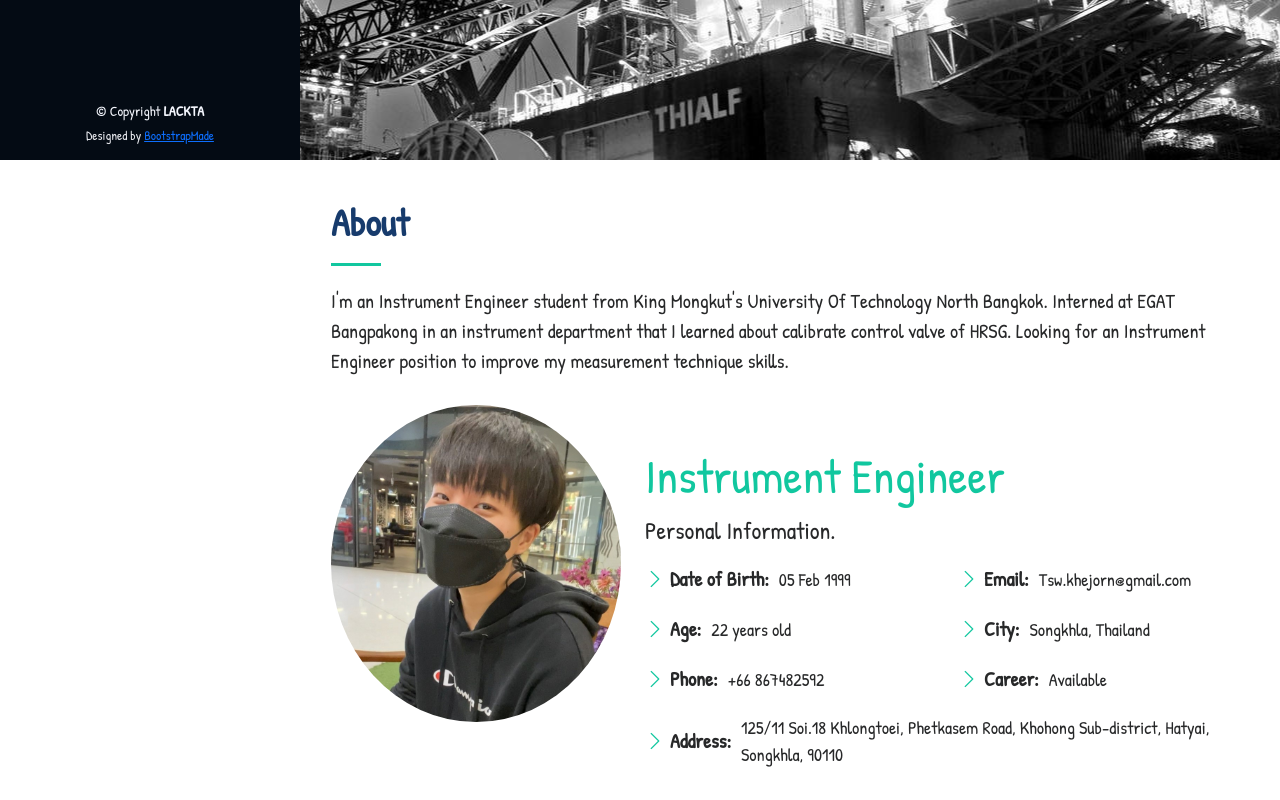
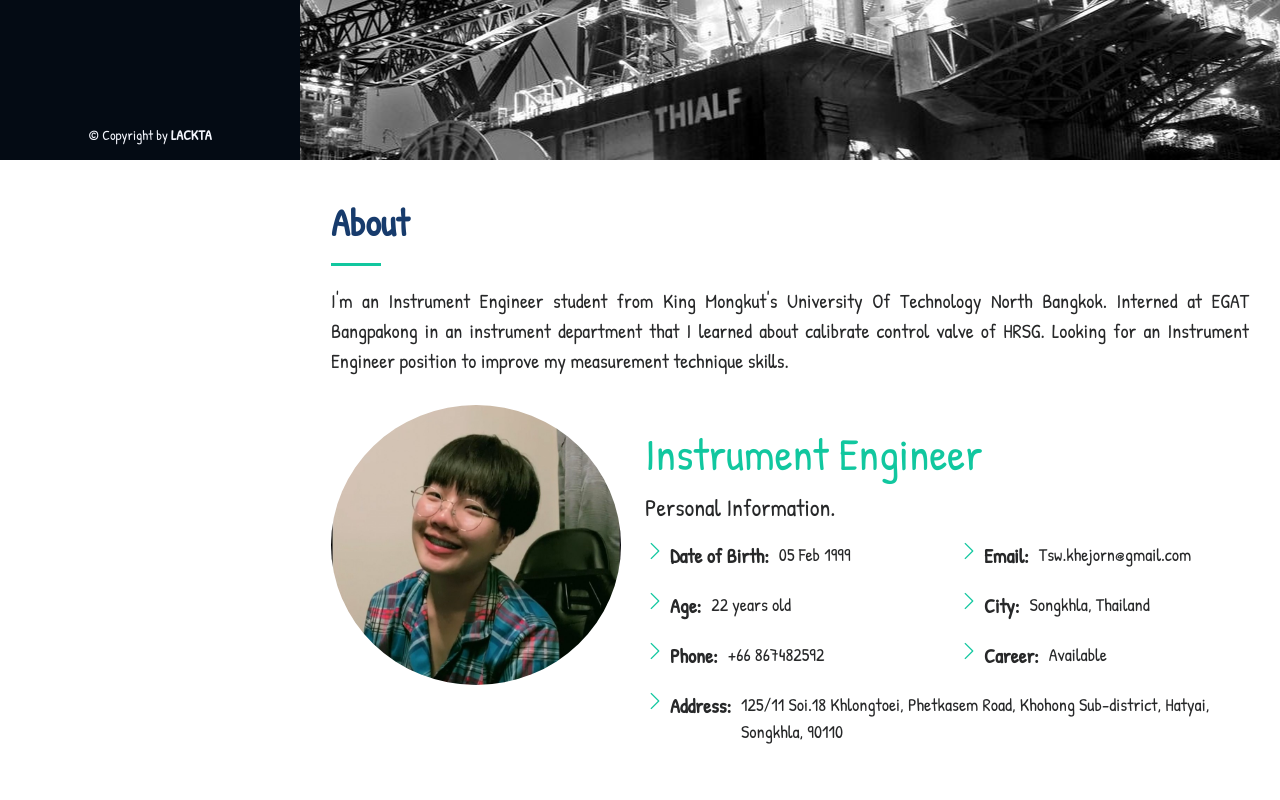
Before and after one commit to LACKTA/LACKTA.github.io, a plain HTML site: page index.html in a window 1280 px wide. Shown: the part 640-1440 px from the top of the page. Drawn offline with nearby package versions, Linux system fonts and the light colour scheme; a web font is replaced by a local one.

Commit message:
first commit

```diff
--- a/assets/css/style.css
+++ b/assets/css/style.css
@@ -195,15 +195,16 @@ body {
 
   .section-title p {
     font-size: 20px;
+    text-align: justify;
   }
 
   /*--------------------------------------------------------------
   # About
   --------------------------------------------------------------*/
   .about .content h3 {
-    margin-top: 50px;
+    margin-top: 30px;
     font-weight: 500;
-    font-size: 48px;
+    font-size: 45px;
     color: rgb(17, 199, 159);
   }
 
@@ -222,14 +223,13 @@ body {
   .about .content ul li {
     margin-bottom: 20px;
     display: flex;
-    align-items: center;
   }
   .about .content ul strong {
     margin-right: 10px;
     font-size: 20px;
   }
   .about .content ul span {
-    margin-right: 10px;
+    margin-right: 0px;
     font-size: 18px;
   }
   .about .content ul i {
@@ -352,12 +352,7 @@ body {
   #footer .copyright {
     text-align: center;
   }
-  #footer .credits {
-    padding-top: 5px;
-    text-align: center;
-    font-size: 13px;
-    color: #eaebf0;
-  }
+
   @media (max-width: 1199px) {
     #footer {
       position: static;
--- a/index.html
+++ b/index.html
@@ -36,7 +36,7 @@
     <div class="d-flex flex-column">
 
       <div class="profile">
-        <img src="assets/img/Profile.jpg" alt="" class="img-fluid rounded-circle">
+        <img src="assets/img/Pic1.jpg" alt="" class="img-fluid rounded-circle">
         <h1 class="text-light"><a href="index.html">K. TUSSAWAN</a></h1>
         <div class="social-links mt-3 text-center">
           <a href="https://web.facebook.com/tussawan.khejorn/" target="_blank"><i class="bx bxl-facebook"></i></a>
@@ -80,7 +80,7 @@
 
         <div class="row">
           <div class="col-lg-4 pt-2" data-aos="fade-right">
-            <img src="assets/img/Pic3.jpg" class="img-fluid rounded-circle" alt="">
+            <img src="assets/img/Pic5.jpg" class="img-fluid rounded-circle" alt="">
           </div>
           <div class="col-lg-8 pt-4 pt-lg-0 content" data-aos="fade-left">
             <h3>Instrument Engineer</h3>
@@ -256,10 +256,7 @@
   <footer id="footer">
     <div class="container">
       <div class="copyright">
-        &copy; Copyright <strong><span>LACKTA</span></strong>
-      </div>
-      <div class="credits">
-        Designed by <a href="https://bootstrapmade.com/" target="_blank">BootstrapMade</a>
+        &copy; Copyright by<strong><span> LACKTA</span></strong>
       </div>
     </div>
   </footer><!-- End  Footer -->
```
Also changed, not shown: assets/img/Pic1.jpg (added), assets/img/Pic2.jpg (added), assets/img/Pic4.jpg (added), assets/img/Pic5.jpg (added).
